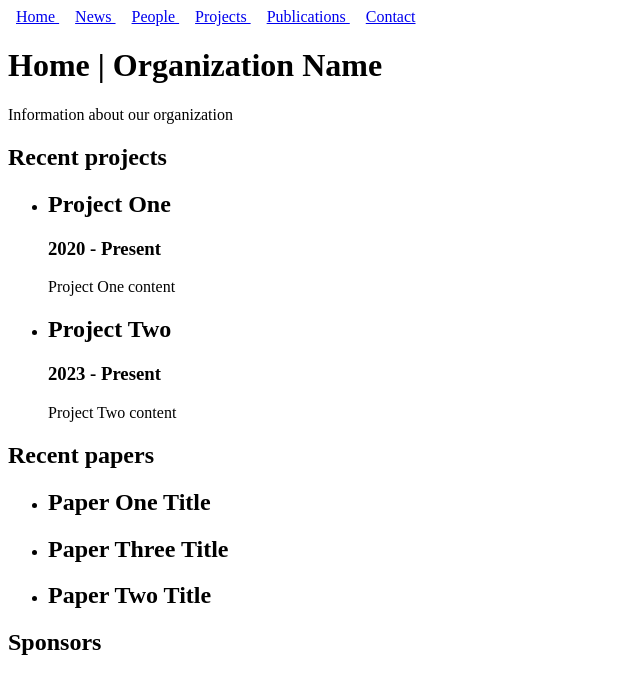
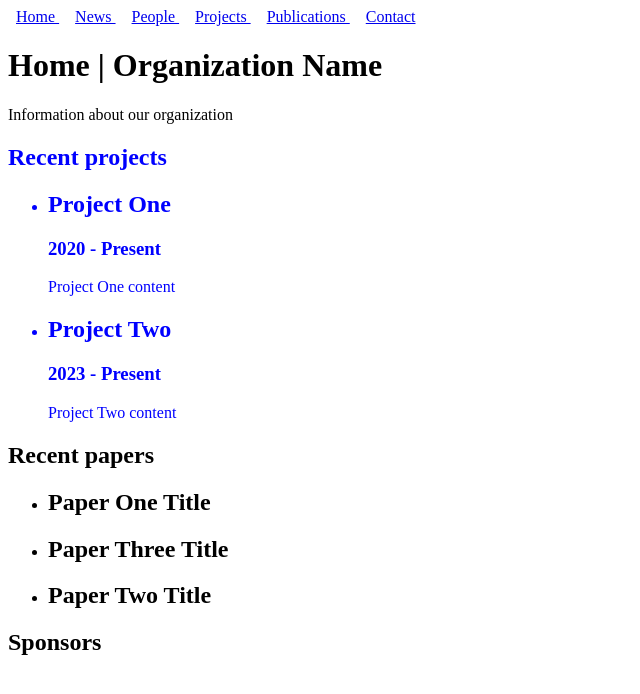
Before and after one commit to alt-thompson/sample-pages, a Jekyll site: the page built from docs/index.md, in a window 1280 px wide. Shown: the top 694 px of the page, without its empty margins (0-640 px from the left). Built offline with Jekyll 4.4.1, drawn with Linux system fonts in a browser that asks for light colours.

Commit message:
give divs names; turn project color blue

```diff
--- a/docs/assets/css/style.scss
+++ b/docs/assets/css/style.scss
@@ -1,4 +1,4 @@
 ---
 ---
 
-a:hover, a:focus { color: #069; text-decoration-line: underline;}
+div#projects { color: blue}
--- a/docs/index.md
+++ b/docs/index.md
@@ -3,11 +3,11 @@ layout: default
 title: Home | Organization Name
 ---
 
-<div>
+<div id="about">
 Information about our organization
 </div>
 
-<div>
+<div id="projects">
 <h2>Recent projects</h2>
 <ul>
   {% for project in site.projects %}
@@ -20,7 +20,7 @@ Information about our organization
 </ul>
 </div>
 
-<div>
+<div id="papers">
 <h2>Recent papers</h2>
 <ul>
   {% for paper in site.publications %}
@@ -31,6 +31,6 @@ Information about our organization
 </ul>
 </div>
 
-<div>
+<div id="sponsors">
 <h2>Sponsors</h2>
 </div>
```
Also changed, not shown: 2 other files.
